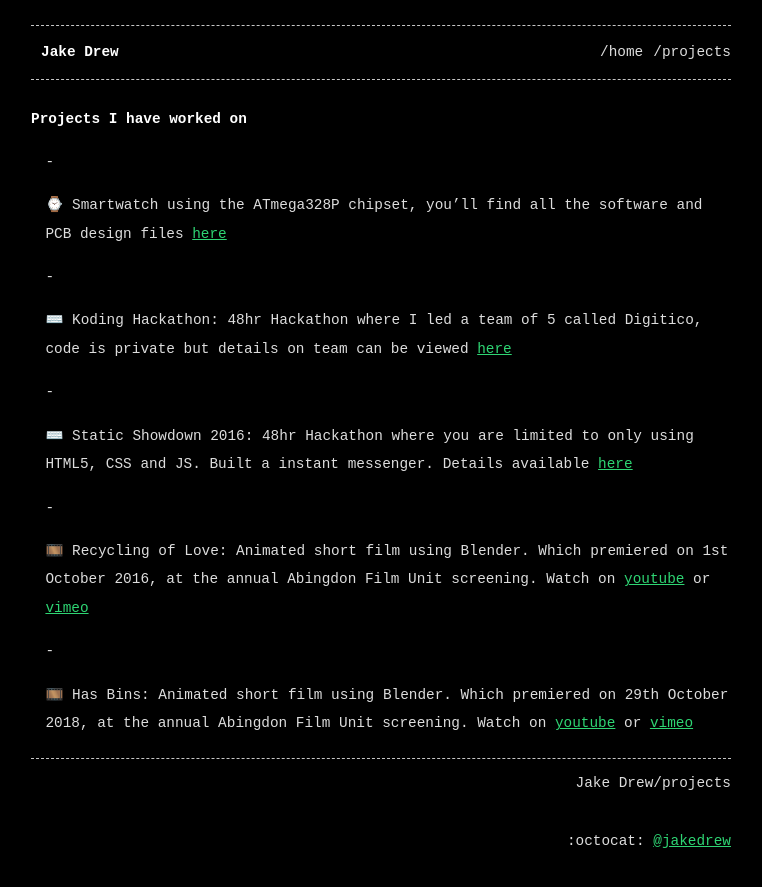
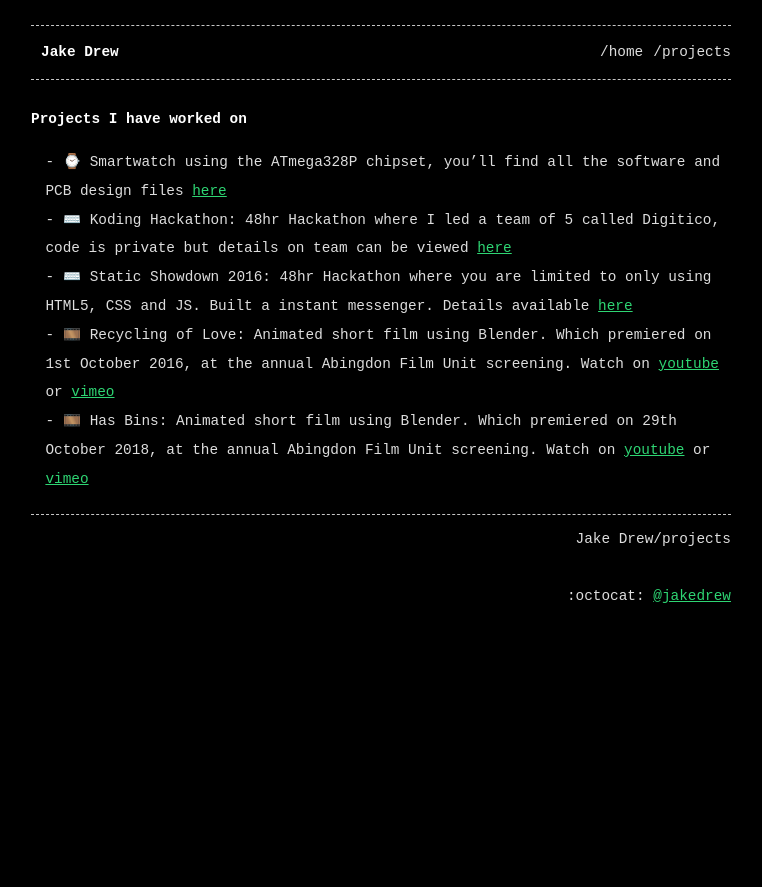
Before and after one commit to jakedrew/jakedrew.github.io, a Jekyll site: the page built from projects.md, in a window 1280 px wide. Shown: the top 887 px of the page, without its empty margins (259-1021 px from the left). Built offline with Jekyll 4.4.1, drawn with Linux system fonts in a browser that asks for light colours.

```diff
--- a/projects.md
+++ b/projects.md
@@ -6,15 +6,11 @@ title: Jake Drew
 ---
 ### Projects I have worked on
 
-- ⌚ Smartwatch using the ATmega328P chipset, you'll find all the software and PCB design files [here][smartwatch]
-
-- ⌨️ Koding Hackathon: 48hr Hackathon where I led a team of 5 called Digitico, code is private but details on team can be viewed [here][koding]
-
-- ⌨️ Static Showdown 2016: 48hr Hackathon where you are limited to only using HTML5, CSS and JS. Built a instant messenger. Details available [here][ss16]
-
-- 🎞️ Recycling of Love: Animated short film using Blender. Which premiered on 1st October 2016, at the annual Abingdon Film Unit screening. Watch on [youtube][recyclingoflove] or [vimeo][recyclingoflovevimeo]
-
-- 🎞️ Has Bins: Animated short film using Blender. Which premiered on 29th October 2018, at the annual Abingdon Film Unit screening. Watch on [youtube][hasbins] or [vimeo][hasbinsvimeo]
+- ⌚ Smartwatch using the ATmega328P chipset, you'll find all the software and PCB design files [here][smartwatch] <br>
+- ⌨️ Koding Hackathon: 48hr Hackathon where I led a team of 5 called Digitico, code is private but details on team can be viewed [here][koding] <br>
+- ⌨️ Static Showdown 2016: 48hr Hackathon where you are limited to only using HTML5, CSS and JS. Built a instant messenger. Details available [here][ss16] <br>
+- 🎞️ Recycling of Love: Animated short film using Blender. Which premiered on 1st October 2016, at the annual Abingdon Film Unit screening. Watch on [youtube][recyclingoflove] or [vimeo][recyclingoflovevimeo] <br>
+- 🎞️ Has Bins: Animated short film using Blender. Which premiered on 29th October 2018, at the annual Abingdon Film Unit screening. Watch on [youtube][hasbins] or [vimeo][hasbinsvimeo] <br>
 
 [smartwatch]: https://github.com/jakedrew/SmartWatch
 [koding]: https://github.com/koding/global.hackathon
```
